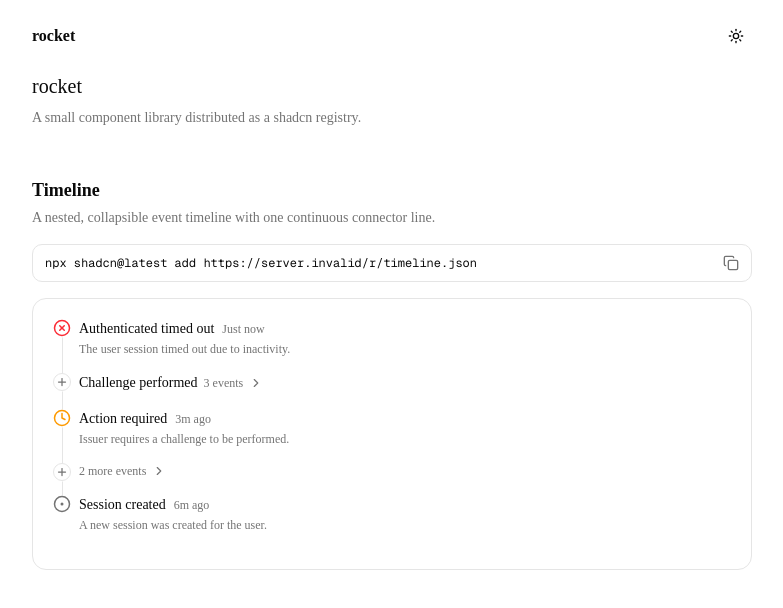
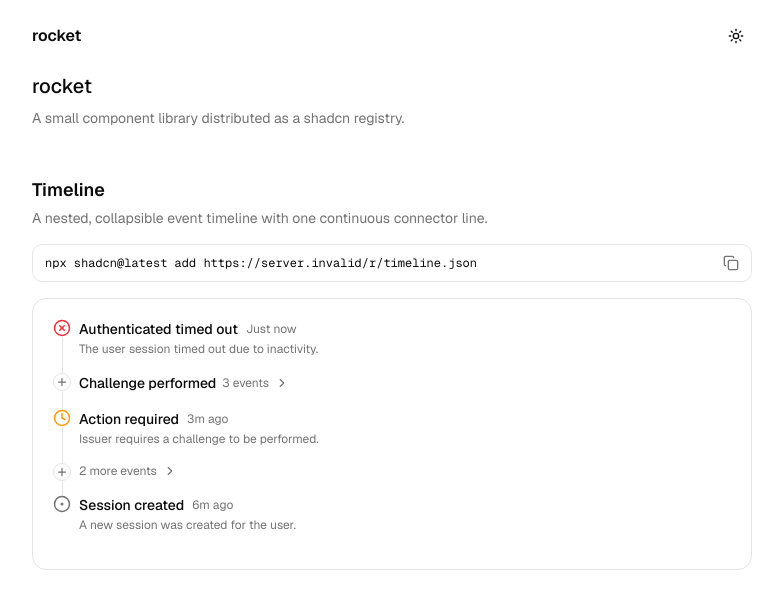
Before and after one commit to gokh4nozturk/rocket, a Next.js app: page / in a window 1280 px wide. Shown: the top 608 px of the page, without its empty margins (248-1031 px from the left). Built offline with nearby package versions, Linux system fonts and the light colour scheme; no server answers.

Commit message:
fix: adjust HTML structure for improved readability

```diff
--- a/app/layout.tsx
+++ b/app/layout.tsx
@@ -15,8 +15,12 @@
 
 export default function RootLayout({ children }: { children: React.ReactNode }) {
   return (
-    <html lang="en" suppressHydrationWarning>
-      <body className={`${geistSans.variable} ${geistMono.variable} antialiased`}>
+    <html
+      className={`${geistSans.variable} ${geistMono.variable}`}
+      lang="en"
+      suppressHydrationWarning
+    >
+      <body className="antialiased">
         <ThemeProvider
           attribute="class"
           defaultTheme="system"
```
